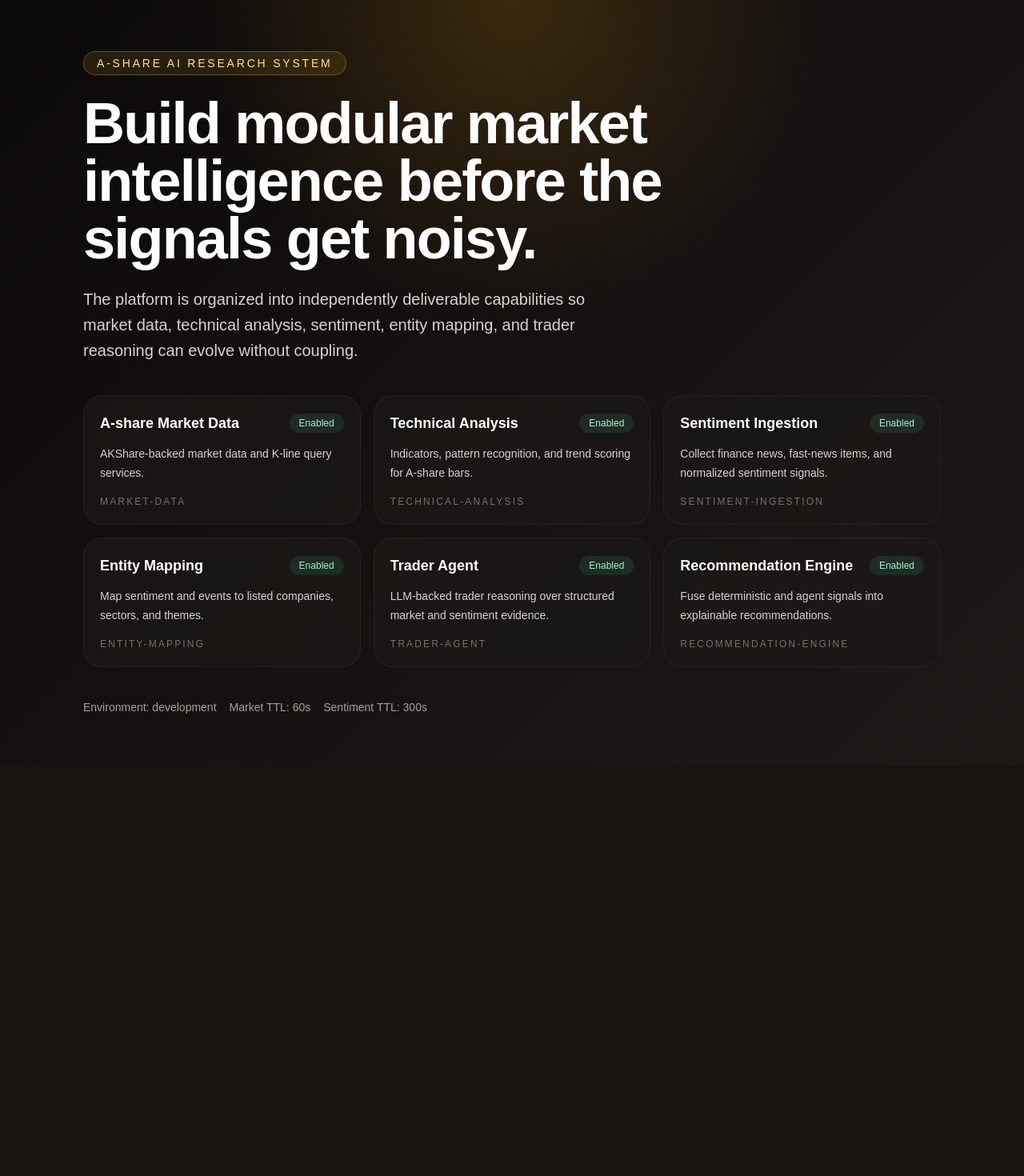
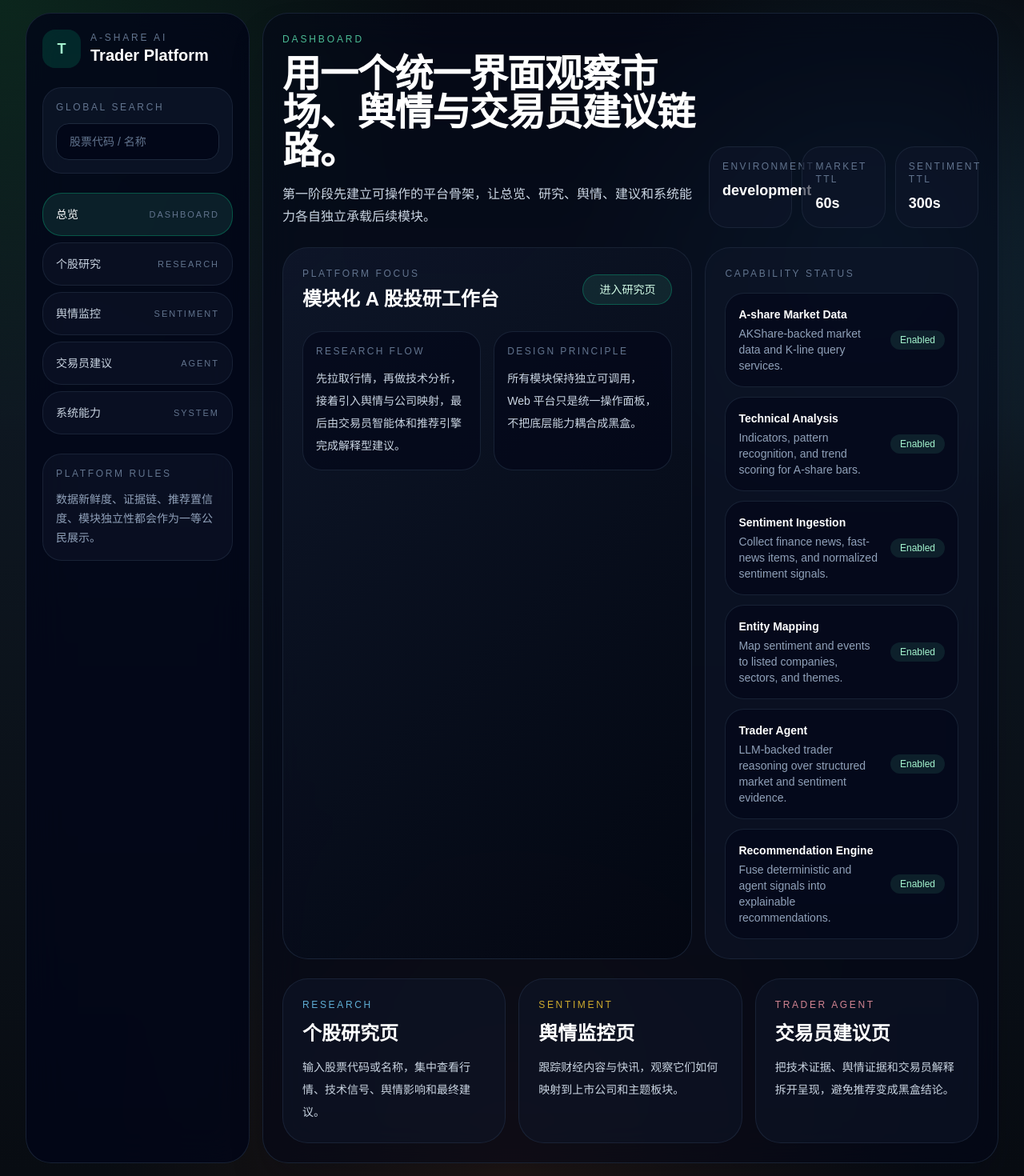
Before and after one commit to kvnZero/ai-trader, a Flask app: page / in a window 1280 px wide. Shown: the whole page at 80% size. Before the commit the page ends 892 px from the top, so only its background shows below. Run offline with Flask 3, Linux system fonts and the light colour scheme; style sheets or scripts are compiled from the project's sources.

Commit message:
add web platform shell

```diff
--- a/app/routes.py
+++ b/app/routes.py
@@ -16,6 +16,14 @@ from app.modules.technical_analysis import (
 
 bp = Blueprint("core", __name__)
 
+_WEB_NAVIGATION = (
+    {"endpoint": "core.dashboard", "label": "总览", "description": "Dashboard"},
+    {"endpoint": "core.research", "label": "个股研究", "description": "Research"},
+    {"endpoint": "core.sentiment", "label": "舆情监控", "description": "Sentiment"},
+    {"endpoint": "core.recommendations", "label": "交易员建议", "description": "Agent"},
+    {"endpoint": "core.system_capabilities", "label": "系统能力", "description": "System"},
+)
+
 
 def _settings() -> Settings:
     return current_app.config["TRADER_SETTINGS"]
@@ -23,9 +31,60 @@ def _settings() -> Settings:
 
 @bp.get("/")
 def index() -> str:
+    return dashboard()
+
+
+@bp.get("/dashboard")
+def dashboard() -> str:
     settings = _settings()
     capabilities = build_capability_catalog(settings)
-    return render_template("index.html", capabilities=capabilities, settings=settings)
+    return render_template(
+        "dashboard.html",
+        capabilities=capabilities,
+        settings=settings,
+        navigation=_WEB_NAVIGATION,
+        active_nav="core.dashboard",
+    )
+
+
+@bp.get("/research")
+def research() -> str:
+    return render_template(
+        "research.html",
+        navigation=_WEB_NAVIGATION,
+        active_nav="core.research",
+    )
+
+
+@bp.get("/sentiment")
+def sentiment() -> str:
+    return render_template(
+        "sentiment.html",
+        navigation=_WEB_NAVIGATION,
+        active_nav="core.sentiment",
+    )
+
+
+@bp.get("/recommendations")
+def recommendations() -> str:
+    return render_template(
+        "recommendations.html",
+        navigation=_WEB_NAVIGATION,
+        active_nav="core.recommendations",
+    )
+
+
+@bp.get("/system")
+def system_capabilities() -> str:
+    settings = _settings()
+    capabilities = build_capability_catalog(settings)
+    return render_template(
+        "system.html",
+        capabilities=capabilities,
+        settings=settings,
+        navigation=_WEB_NAVIGATION,
+        active_nav="core.system_capabilities",
+    )
 
 
 @bp.get("/api/health")
--- a/app/templates/base.html
+++ b/app/templates/base.html
@@ -6,7 +6,62 @@
     <title>{% block title %}Trader{% endblock %}</title>
     <link rel="stylesheet" href="{{ url_for('static', filename='dist/styles.css') }}" />
   </head>
-  <body class="min-h-screen bg-stone-950 text-stone-100 antialiased">
-    {% block body %}{% endblock %}
+  <body class="min-h-screen bg-[linear-gradient(180deg,_rgba(8,12,18,1),_rgba(14,23,33,1)_35%,_rgba(8,12,18,1))] text-slate-100 antialiased">
+    <div class="relative min-h-screen overflow-hidden">
+      <div class="pointer-events-none absolute inset-0 bg-[radial-gradient(circle_at_top_left,_rgba(34,197,94,0.14),_transparent_28%),radial-gradient(circle_at_85%_20%,_rgba(56,189,248,0.12),_transparent_24%),radial-gradient(circle_at_bottom,_rgba(249,115,22,0.10),_transparent_32%)]"></div>
+      <div class="relative mx-auto min-h-screen max-w-[1500px] px-4 py-4 sm:px-6 lg:px-8">
+        <div class="grid min-h-[calc(100vh-2rem)] gap-4 lg:grid-cols-[280px_minmax(0,1fr)]">
+          <aside class="rounded-[2rem] border border-slate-800/80 bg-slate-950/80 p-5 backdrop-blur-xl">
+            <div class="flex items-center gap-3">
+              <div class="flex h-12 w-12 items-center justify-center rounded-2xl bg-emerald-400/15 text-lg font-semibold text-emerald-200">
+                T
+              </div>
+              <div>
+                <p class="text-xs uppercase tracking-[0.24em] text-slate-500">A-Share AI</p>
+                <h1 class="text-xl font-semibold text-white">Trader Platform</h1>
+              </div>
+            </div>
+
+            <div class="mt-6 rounded-3xl border border-slate-800/80 bg-slate-900/70 p-4">
+              <p class="text-xs uppercase tracking-[0.22em] text-slate-500">Global Search</p>
+              <form action="{{ url_for('core.research') }}" method="get" class="mt-3">
+                <label for="query" class="sr-only">Search symbol</label>
+                <input
+                  id="query"
+                  name="query"
+                  type="text"
+                  placeholder="股票代码 / 名称"
+                  class="w-full rounded-2xl border border-slate-800 bg-slate-950/90 px-4 py-3 text-sm text-slate-100 placeholder:text-slate-500 focus:border-emerald-400/50 focus:outline-none"
+                />
+              </form>
+            </div>
+
+            <nav class="mt-6 space-y-2">
+              {% for item in navigation | default([]) %}
+                {% set active = active_nav == item.endpoint %}
+                <a
+                  href="{{ url_for(item.endpoint) }}"
+                  class="block rounded-3xl border px-4 py-4 transition {% if active %}border-emerald-400/30 bg-emerald-300/10 text-white{% else %}border-slate-800/80 bg-slate-900/55 text-slate-300 hover:border-slate-700 hover:bg-slate-900/85{% endif %}"
+                >
+                  <div class="flex items-center justify-between gap-4">
+                    <span class="text-sm font-medium">{{ item.label }}</span>
+                    <span class="text-[11px] uppercase tracking-[0.18em] text-slate-500">{{ item.description }}</span>
+                  </div>
+                </a>
+              {% endfor %}
+            </nav>
+
+            <div class="mt-6 rounded-3xl border border-slate-800/80 bg-slate-900/55 p-4 text-sm text-slate-400">
+              <p class="text-xs uppercase tracking-[0.22em] text-slate-500">Platform Rules</p>
+              <p class="mt-3 leading-6">数据新鲜度、证据链、推荐置信度、模块独立性都会作为一等公民展示。</p>
+            </div>
+          </aside>
+
+          <div class="min-w-0 rounded-[2rem] border border-slate-800/80 bg-slate-950/55 p-4 shadow-2xl shadow-slate-950/30 backdrop-blur-xl sm:p-6">
+            {% block body %}{% endblock %}
+          </div>
+        </div>
+      </div>
+    </div>
   </body>
 </html>
--- /dev/null
+++ b/app/templates/dashboard.html
@@ -0,0 +1,100 @@
+{% extends "base.html" %}
+
+{% block title %}总览 | Trader{% endblock %}
+
+{% block body %}
+  <section class="space-y-6">
+    <header class="flex flex-col gap-4 lg:flex-row lg:items-end lg:justify-between">
+      <div>
+        <p class="text-xs uppercase tracking-[0.24em] text-emerald-300/80">Dashboard</p>
+        <h2 class="mt-3 max-w-3xl text-4xl font-semibold tracking-tight text-white sm:text-5xl">
+          用一个统一界面观察市场、舆情与交易员建议链路。
+        </h2>
+        <p class="mt-4 max-w-2xl text-sm leading-7 text-slate-300 sm:text-base">
+          第一阶段先建立可操作的平台骨架，让总览、研究、舆情、建议和系统能力各自独立承载后续模块。
+        </p>
+      </div>
+      <div class="grid gap-3 sm:grid-cols-3">
+        <div class="rounded-3xl border border-slate-800/80 bg-slate-900/60 px-4 py-4">
+          <p class="text-xs uppercase tracking-[0.2em] text-slate-500">Environment</p>
+          <p class="mt-2 text-lg font-semibold text-white">{{ settings.environment }}</p>
+        </div>
+        <div class="rounded-3xl border border-slate-800/80 bg-slate-900/60 px-4 py-4">
+          <p class="text-xs uppercase tracking-[0.2em] text-slate-500">Market TTL</p>
+          <p class="mt-2 text-lg font-semibold text-white">{{ settings.market_cache_ttl_seconds }}s</p>
+        </div>
+        <div class="rounded-3xl border border-slate-800/80 bg-slate-900/60 px-4 py-4">
+          <p class="text-xs uppercase tracking-[0.2em] text-slate-500">Sentiment TTL</p>
+          <p class="mt-2 text-lg font-semibold text-white">{{ settings.sentiment_cache_ttl_seconds }}s</p>
+        </div>
+      </div>
+    </header>
+
+    <div class="grid gap-4 xl:grid-cols-[1.2fr_0.8fr]">
+      <section class="rounded-[2rem] border border-slate-800/80 bg-[linear-gradient(135deg,_rgba(15,23,42,0.9),_rgba(3,7,18,0.86))] p-6">
+        <div class="flex items-center justify-between gap-4">
+          <div>
+            <p class="text-xs uppercase tracking-[0.22em] text-slate-500">Platform Focus</p>
+            <h3 class="mt-2 text-2xl font-semibold text-white">模块化 A 股投研工作台</h3>
+          </div>
+          <a href="{{ url_for('core.research') }}" class="rounded-full border border-emerald-400/30 bg-emerald-300/10 px-5 py-2 text-sm font-medium text-emerald-100">
+            进入研究页
+          </a>
+        </div>
+        <div class="mt-6 grid gap-4 md:grid-cols-2">
+          <article class="rounded-3xl border border-slate-800/80 bg-slate-950/55 p-4">
+            <p class="text-xs uppercase tracking-[0.2em] text-slate-500">Research Flow</p>
+            <p class="mt-3 text-sm leading-7 text-slate-300">
+              先拉取行情，再做技术分析，接着引入舆情与公司映射，最后由交易员智能体和推荐引擎完成解释型建议。
+            </p>
+          </article>
+          <article class="rounded-3xl border border-slate-800/80 bg-slate-950/55 p-4">
+            <p class="text-xs uppercase tracking-[0.2em] text-slate-500">Design Principle</p>
+            <p class="mt-3 text-sm leading-7 text-slate-300">
+              所有模块保持独立可调用，Web 平台只是统一操作面板，不把底层能力耦合成黑盒。
+            </p>
+          </article>
+        </div>
+      </section>
+
+      <section class="rounded-[2rem] border border-slate-800/80 bg-slate-900/55 p-6">
+        <p class="text-xs uppercase tracking-[0.22em] text-slate-500">Capability Status</p>
+        <div class="mt-4 space-y-3">
+          {% for capability in capabilities %}
+            <div class="rounded-3xl border border-slate-800/80 bg-slate-950/60 px-4 py-4">
+              <div class="flex items-center justify-between gap-4">
+                <div>
+                  <h3 class="text-sm font-semibold text-white">{{ capability.title }}</h3>
+                  <p class="mt-1 text-sm text-slate-400">{{ capability.description }}</p>
+                </div>
+                {% if capability.enabled %}
+                  <span class="rounded-full bg-emerald-300/10 px-3 py-1 text-xs font-medium text-emerald-200">Enabled</span>
+                {% else %}
+                  <span class="rounded-full bg-slate-300/10 px-3 py-1 text-xs font-medium text-slate-300">Disabled</span>
+                {% endif %}
+              </div>
+            </div>
+          {% endfor %}
+        </div>
+      </section>
+    </div>
+
+    <section class="grid gap-4 lg:grid-cols-3">
+      <a href="{{ url_for('core.research') }}" class="rounded-[2rem] border border-slate-800/80 bg-slate-900/55 p-6 transition hover:border-slate-700 hover:bg-slate-900/80">
+        <p class="text-xs uppercase tracking-[0.22em] text-sky-300/80">Research</p>
+        <h3 class="mt-3 text-2xl font-semibold text-white">个股研究页</h3>
+        <p class="mt-3 text-sm leading-7 text-slate-300">输入股票代码或名称，集中查看行情、技术信号、舆情影响和最终建议。</p>
+      </a>
+      <a href="{{ url_for('core.sentiment') }}" class="rounded-[2rem] border border-slate-800/80 bg-slate-900/55 p-6 transition hover:border-slate-700 hover:bg-slate-900/80">
+        <p class="text-xs uppercase tracking-[0.22em] text-amber-300/80">Sentiment</p>
+        <h3 class="mt-3 text-2xl font-semibold text-white">舆情监控页</h3>
+        <p class="mt-3 text-sm leading-7 text-slate-300">跟踪财经内容与快讯，观察它们如何映射到上市公司和主题板块。</p>
+      </a>
+      <a href="{{ url_for('core.recommendations') }}" class="rounded-[2rem] border border-slate-800/80 bg-slate-900/55 p-6 transition hover:border-slate-700 hover:bg-slate-900/80">
+        <p class="text-xs uppercase tracking-[0.22em] text-rose-300/80">Trader Agent</p>
+        <h3 class="mt-3 text-2xl font-semibold text-white">交易员建议页</h3>
+        <p class="mt-3 text-sm leading-7 text-slate-300">把技术证据、舆情证据和交易员解释拆开呈现，避免推荐变成黑盒结论。</p>
+      </a>
+    </section>
+  </section>
+{% endblock %}
--- a/app/templates/index.html
+++ /dev/null
@@ -1,41 +0,0 @@
-{% extends "base.html" %}
-
-{% block title %}Trader{% endblock %}
-
-{% block body %}
-  <main class="relative overflow-hidden">
-    <div class="absolute inset-0 bg-[radial-gradient(circle_at_top,_rgba(245,158,11,0.18),_transparent_34%),linear-gradient(135deg,_rgba(12,10,9,1),_rgba(28,25,23,1))]"></div>
-    <section class="relative mx-auto flex min-h-screen max-w-6xl flex-col justify-center px-6 py-16 sm:px-10">
-      <p class="mb-6 inline-flex w-fit rounded-full border border-amber-400/30 bg-amber-300/10 px-4 py-1 text-sm tracking-[0.2em] text-amber-200 uppercase">
-        A-Share AI Research System
-      </p>
-      <h1 class="max-w-3xl text-5xl font-semibold tracking-tight text-white sm:text-7xl">
-        Build modular market intelligence before the signals get noisy.
-      </h1>
-      <p class="mt-6 max-w-2xl text-lg leading-8 text-stone-300 sm:text-xl">
-        The platform is organized into independently deliverable capabilities so market data, technical analysis, sentiment, entity mapping, and trader reasoning can evolve without coupling.
-      </p>
-      <div class="mt-10 grid gap-4 md:grid-cols-2 xl:grid-cols-3">
-        {% for capability in capabilities %}
-          <article class="rounded-3xl border border-stone-800/90 bg-stone-900/70 p-5 backdrop-blur">
-            <div class="flex items-center justify-between gap-4">
-              <h2 class="text-lg font-semibold text-white">{{ capability.title }}</h2>
-              {% if capability.enabled %}
-                <span class="rounded-full bg-emerald-300/10 px-3 py-1 text-xs font-medium text-emerald-200">Enabled</span>
-              {% else %}
-                <span class="rounded-full bg-stone-300/10 px-3 py-1 text-xs font-medium text-stone-300">Disabled</span>
-              {% endif %}
-            </div>
-            <p class="mt-3 text-sm leading-6 text-stone-300">{{ capability.description }}</p>
-            <p class="mt-4 text-xs tracking-[0.18em] text-stone-500 uppercase">{{ capability.slug }}</p>
-          </article>
-        {% endfor %}
-      </div>
-      <div class="mt-10 flex flex-wrap gap-4 text-sm text-stone-400">
-        <span>Environment: {{ settings.environment }}</span>
-        <span>Market TTL: {{ settings.market_cache_ttl_seconds }}s</span>
-        <span>Sentiment TTL: {{ settings.sentiment_cache_ttl_seconds }}s</span>
-      </div>
-    </section>
-  </main>
-{% endblock %}
```
Also changed, not shown: app/templates/recommendations.html (added, +13 -0 lines), app/templates/research.html (added, +33 -0 lines), app/templates/sentiment.html (added, +13 -0 lines), app/templates/system.html (added, +32 -0 lines).
